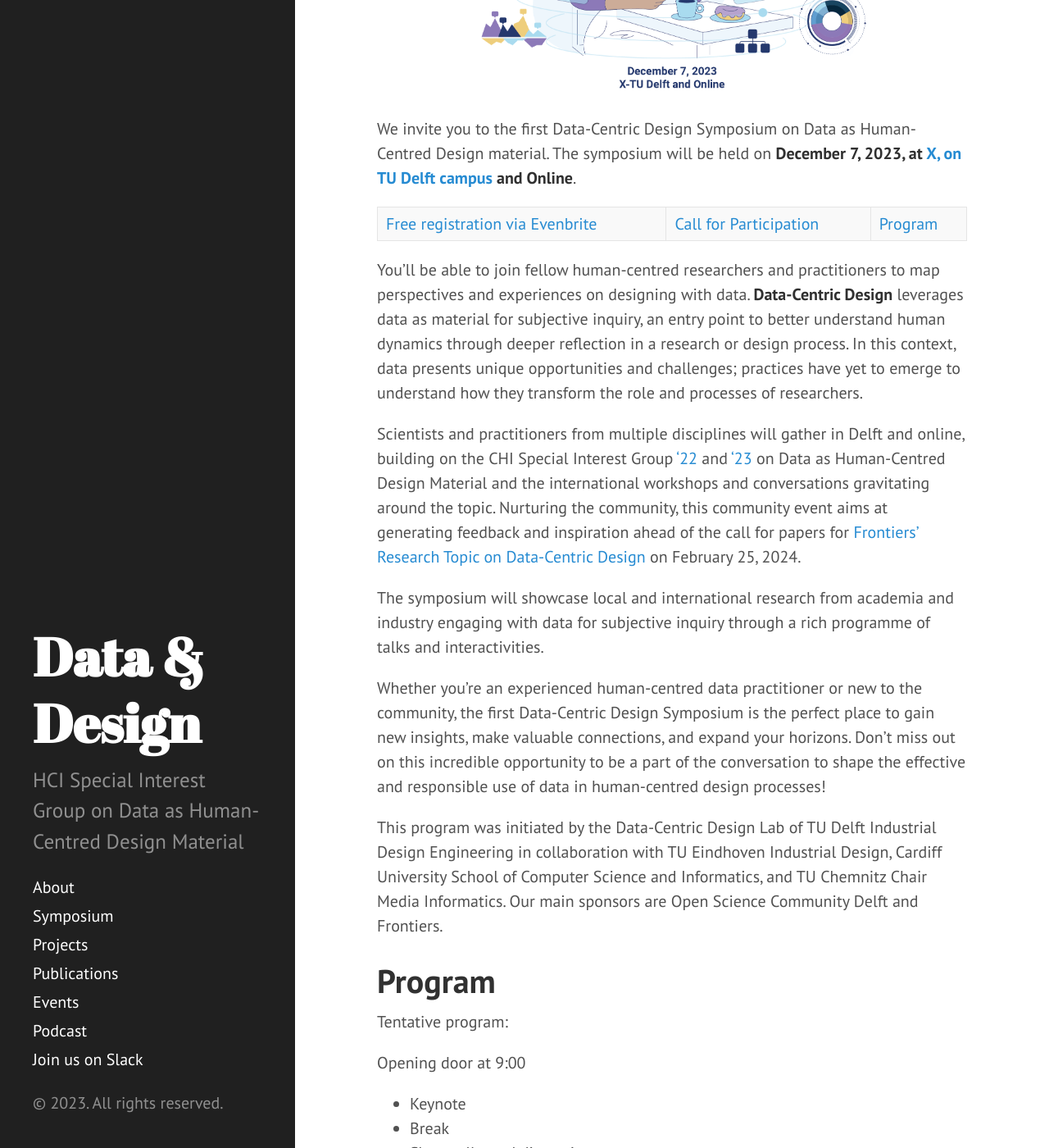
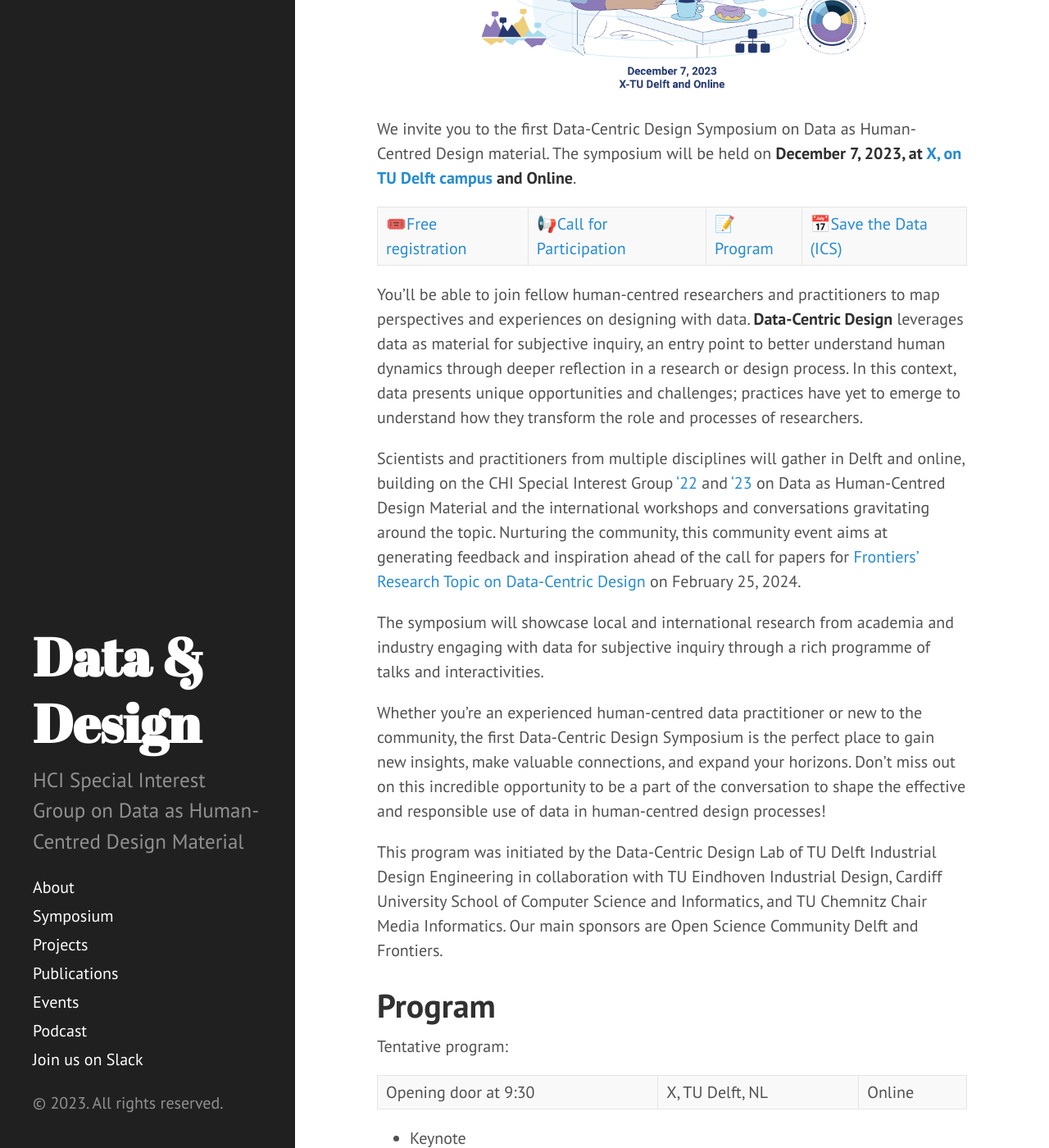
Before and after one commit to datacentricdesign/sig, a Jekyll site: the page built from symposium.md, in a window 1280 px wide and 1400 px high, scrolled down 378 px. Shown: the whole window at 82% size. Built offline with Jekyll 4.4.1, drawn with Linux system fonts in a browser that asks for light colours; Markdown is read by kramdown in place of the engine named in the settings.

Commit message:
ics and icons

```diff
--- a/_posts/2023-08-28-dcd-symposium.markdown
+++ b/_posts/2023-08-28-dcd-symposium.markdown
@@ -7,4 +7,4 @@ subtitle: Data as Human-Centred Design Material
 
 ![Data-Centric Design Symposium](public/img/symposium.png)
 
-Join us Dec 7 in Delft and online for a gathering of researchers and practitioners at the Data-Centric Design Symposium to explore perspectives & experiences of designing with data. Check out the [symposium page](https://datacentricdesign.org/symposium) for details on how to contribute.
+Join us Dec 7 in Delft and online for a gathering of researchers and practitioners at the Data-Centric Design Symposium to explore perspectives & experiences of designing with data. Check out the [symposium page](https://datacentricdesign.org/symposium) for details on how to contribute and get your free ticket on [EventBrite](https://www.eventbrite.com/e/data-centric-design-symposium-tickets-694277642117).
--- a/symposium.md
+++ b/symposium.md
@@ -7,7 +7,7 @@ title: Data-Centric Design Symposium
 
 We invite you to the first Data-Centric Design Symposium on Data as Human-Centred Design material. The symposium will be held on **December 7, 2023, at [X, on TU Delft campus](https://www.tudelft.nl/en/x/) and Online**.
 
-[Free registration via Evenbrite](https://www.eventbrite.com/e/data-centric-design-symposium-tickets-694277642117) | [Call for Participation](https://datacentricdesign.org/symposium#call-for-participation) | [Program](https://datacentricdesign.org/symposium#program)
+🎟️[Free registration](https://www.eventbrite.com/e/data-centric-design-symposium-tickets-694277642117) | 📢[Call for Participation](https://datacentricdesign.org/symposium#call-for-participation) | 📝[Program](https://datacentricdesign.org/symposium#program) | 📅[Save the Data (ICS)](public/dcd-symposium.ics)
 
 
 You'll be able to join fellow human-centred researchers and practitioners to map perspectives and experiences on designing with data. **Data-Centric Design** leverages data as material for subjective inquiry, an entry point to better understand human dynamics through deeper reflection in a research or design process. In this context, data presents unique opportunities and challenges; practices have yet to emerge to understand how they transform the role and processes of researchers.
@@ -24,7 +24,7 @@ This program was initiated by the Data-Centric Design Lab of TU Delft Industrial
 
 Tentative program:
 
-Opening door at 9:00
+Opening door at 9:30 | X, TU Delft, NL | Online
 
 - Keynote
 - Break
```
Also changed, not shown: 1 other file.
